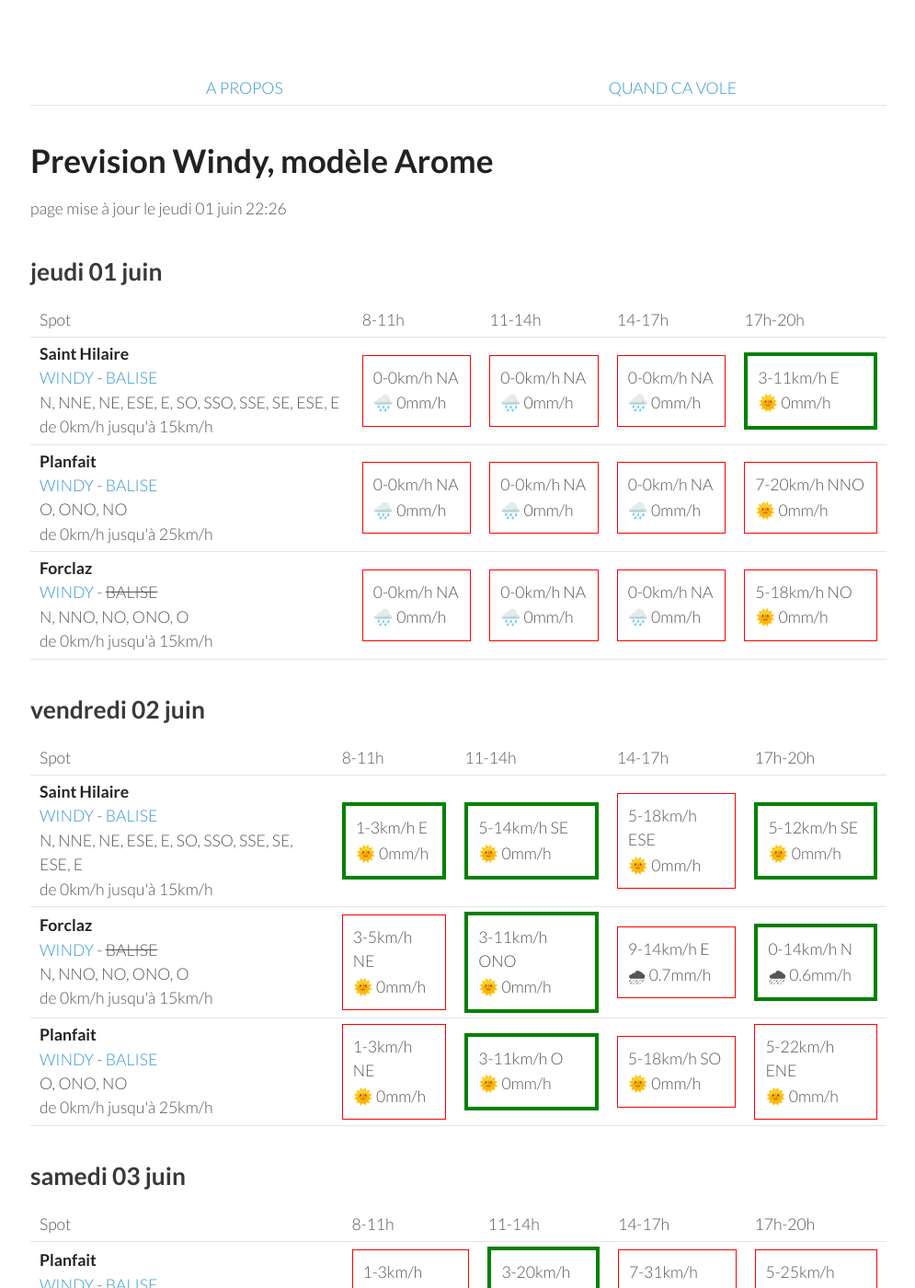
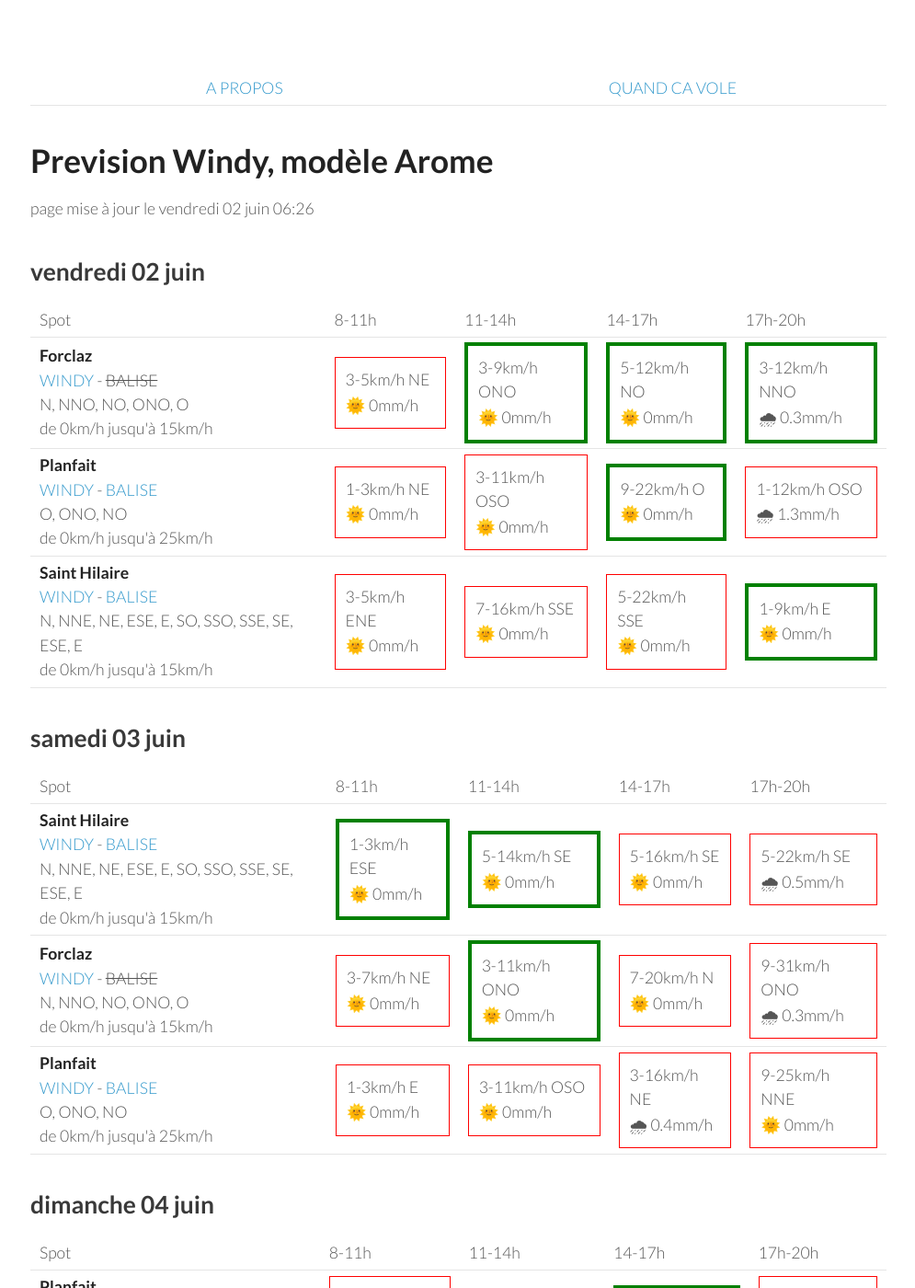
Before and after one commit to parapente-dans-le-nord/parapente-dans-le-nord.github.io, a Jekyll site: the page built from alpes_nord.markdown, in a window 1280 px wide and 1400 px high. Shown: the whole window at 92% size, without its empty margins (25-1020 px from the left). Built offline with Jekyll 4.4.1, drawn with Linux system fonts in a browser that asks for light colours; some of the changed text lies outside the part shown.

Commit message:
update index.markdown

```diff
--- a/alpes_nord.markdown
+++ b/alpes_nord.markdown
@@ -7,51 +7,8 @@ title:  "Tous les spots"
 {: .links}
 
 # Prevision Windy, modèle Arome
-page mise à jour le jeudi 01 juin 22:26
+page mise à jour le vendredi 02 juin 06:26
 
-## jeudi 01 juin
-
-{::nomarkdown}
-<table>
-  <tbody>
-    <tr>
-      <td>Spot</td>
-      <td>8-11h</td>
-      <td>11-14h</td>
-      <td>14-17h</td>
-      <td>17h-20h</td>
-    </tr>
-<tr>
-        <td><strong>Saint Hilaire</strong><br><a href="https://windy.com/45.307/5.888?45.087,5.889,9,m:eUFagkX">WINDY</a> - <span class=""><a href="http://www.balisemeteo.com/balise.php?idBalise=61">BALISE</a> </span><br> <span class="vent-favorable">N, NNE, NE, ESE, E, SO, SSO, SSE, SE, ESE, E</span><br><span class="force-vent">de 0km/h jusqu'à 15km/h</span> </td>
-
-            <td><div class="not-flyable"><p>0-0km/h NA</p><p>🌧️ 0mm/h</p></div></td>
-            <td><div class="not-flyable"><p>0-0km/h NA</p><p>🌧️ 0mm/h</p></div></td>
-            <td><div class="not-flyable"><p>0-0km/h NA</p><p>🌧️ 0mm/h</p></div></td>
-            <td><div class="flyable"><p>3-11km/h E</p><p>🌞 0mm/h</p></div></td>
-
-    </tr>
-<tr>
-        <td><strong>Planfait</strong><br><a href="https://windy.com/45.853/6.223?45.415,6.223,8">WINDY</a> - <span class=""><a href="https://www.openwindmap.org/PP496">BALISE</a> </span><br> <span class="vent-favorable">O, ONO, NO</span><br><span class="force-vent">de 0km/h jusqu'à 25km/h</span> </td>
-
-            <td><div class="not-flyable"><p>0-0km/h NA</p><p>🌧️ 0mm/h</p></div></td>
-            <td><div class="not-flyable"><p>0-0km/h NA</p><p>🌧️ 0mm/h</p></div></td>
-            <td><div class="not-flyable"><p>0-0km/h NA</p><p>🌧️ 0mm/h</p></div></td>
-            <td><div class="not-flyable"><p>7-20km/h NNO</p><p>🌞 0mm/h</p></div></td>
-
-    </tr>
-<tr>
-        <td><strong>Forclaz</strong><br><a href="https://windy.com/45.814/6.247?45.375,6.246,8,m:eVwaglz">WINDY</a> - <span class="no-balise"> BALISE </span><br> <span class="vent-favorable">N, NNO, NO, ONO, O</span><br><span class="force-vent">de 0km/h jusqu'à 15km/h</span> </td>
-
-            <td><div class="not-flyable"><p>0-0km/h NA</p><p>🌧️ 0mm/h</p></div></td>
-            <td><div class="not-flyable"><p>0-0km/h NA</p><p>🌧️ 0mm/h</p></div></td>
-            <td><div class="not-flyable"><p>0-0km/h NA</p><p>🌧️ 0mm/h</p></div></td>
-            <td><div class="not-flyable"><p>5-18km/h NO</p><p>🌞 0mm/h</p></div></td>
-
-    </tr>
-
-</tbody>
-</table>
-{:/}
 ## vendredi 02 juin
 
 {::nomarkdown}
@@ -65,22 +22,12 @@ page mise à jour le jeudi 01 juin 22:26
       <td>17h-20h</td>
     </tr>
 <tr>
-        <td><strong>Saint Hilaire</strong><br><a href="https://windy.com/45.307/5.888?45.087,5.889,9,m:eUFagkX">WINDY</a> - <span class=""><a href="http://www.balisemeteo.com/balise.php?idBalise=61">BALISE</a> </span><br> <span class="vent-favorable">N, NNE, NE, ESE, E, SO, SSO, SSE, SE, ESE, E</span><br><span class="force-vent">de 0km/h jusqu'à 15km/h</span> </td>
-
-            <td><div class="flyable"><p>1-3km/h E</p><p>🌞 0mm/h</p></div></td>
-            <td><div class="flyable"><p>5-14km/h SE</p><p>🌞 0mm/h</p></div></td>
-            <td><div class="not-flyable"><p>5-18km/h ESE</p><p>🌞 0mm/h</p></div></td>
-            <td><div class="flyable"><p>5-12km/h SE</p><p>🌞 0mm/h</p></div></td>
-
-
-    </tr>
-<tr>
         <td><strong>Forclaz</strong><br><a href="https://windy.com/45.814/6.247?45.375,6.246,8,m:eVwaglz">WINDY</a> - <span class="no-balise"> BALISE </span><br> <span class="vent-favorable">N, NNO, NO, ONO, O</span><br><span class="force-vent">de 0km/h jusqu'à 15km/h</span> </td>
 
             <td><div class="not-flyable"><p>3-5km/h NE</p><p>🌞 0mm/h</p></div></td>
-            <td><div class="flyable"><p>3-11km/h ONO</p><p>🌞 0mm/h</p></div></td>
-            <td><div class="not-flyable"><p>9-14km/h E</p><p>🌧 0.7mm/h</p></div></td>
-            <td><div class="flyable"><p>0-14km/h N</p><p>🌧 0.6mm/h</p></div></td>
+            <td><div class="flyable"><p>3-9km/h ONO</p><p>🌞 0mm/h</p></div></td>
+            <td><div class="flyable"><p>5-12km/h NO</p><p>🌞 0mm/h</p></div></td>
+            <td><div class="flyable"><p>3-12km/h NNO</p><p>🌧 0.3mm/h</p></div></td>
 
 
     </tr>
@@ -88,9 +35,19 @@ page mise à jour le jeudi 01 juin 22:26
         <td><strong>Planfait</strong><br><a href="https://windy.com/45.853/6.223?45.415,6.223,8">WINDY</a> - <span class=""><a href="https://www.openwindmap.org/PP496">BALISE</a> </span><br> <span class="vent-favorable">O, ONO, NO</span><br><span class="force-vent">de 0km/h jusqu'à 25km/h</span> </td>
 
             <td><div class="not-flyable"><p>1-3km/h NE</p><p>🌞 0mm/h</p></div></td>
-            <td><div class="flyable"><p>3-11km/h O</p><p>🌞 0mm/h</p></div></td>
-            <td><div class="not-flyable"><p>5-18km/h SO</p><p>🌞 0mm/h</p></div></td>
-            <td><div class="not-flyable"><p>5-22km/h ENE</p><p>🌞 0mm/h</p></div></td>
+            <td><div class="not-flyable"><p>3-11km/h OSO</p><p>🌞 0mm/h</p></div></td>
+            <td><div class="flyable"><p>9-22km/h O</p><p>🌞 0mm/h</p></div></td>
+            <td><div class="not-flyable"><p>1-12km/h OSO</p><p>🌧 1.3mm/h</p></div></td>
+
+
+    </tr>
+<tr>
+        <td><strong>Saint Hilaire</strong><br><a href="https://windy.com/45.307/5.888?45.087,5.889,9,m:eUFagkX">WINDY</a> - <span class=""><a href="http://www.balisemeteo.com/balise.php?idBalise=61">BALISE</a> </span><br> <span class="vent-favorable">N, NNE, NE, ESE, E, SO, SSO, SSE, SE, ESE, E</span><br><span class="force-vent">de 0km/h jusqu'à 15km/h</span> </td>
+
+            <td><div class="not-flyable"><p>3-5km/h ENE</p><p>🌞 0mm/h</p></div></td>
+            <td><div class="not-flyable"><p>7-16km/h SSE</p><p>🌞 0mm/h</p></div></td>
+            <td><div class="not-flyable"><p>5-22km/h SSE</p><p>🌞 0mm/h</p></div></td>
+            <td><div class="flyable"><p>1-9km/h E</p><p>🌞 0mm/h</p></div></td>
 
 
     </tr>
@@ -111,32 +68,32 @@ page mise à jour le jeudi 01 juin 22:26
       <td>17h-20h</td>
     </tr>
 <tr>
-        <td><strong>Planfait</strong><br><a href="https://windy.com/45.853/6.223?45.415,6.223,8">WINDY</a> - <span class=""><a href="https://www.openwindmap.org/PP496">BALISE</a> </span><br> <span class="vent-favorable">O, ONO, NO</span><br><span class="force-vent">de 0km/h jusqu'à 25km/h</span> </td>
-
-            <td><div class="not-flyable"><p>1-3km/h NNE</p><p>🌞 0mm/h</p></div></td>
-            <td><div class="flyable"><p>3-20km/h O</p><p>🌞 0mm/h</p></div></td>
-            <td><div class="not-flyable"><p>7-31km/h NO</p><p>🌧 0.2mm/h</p></div></td>
-            <td><div class="not-flyable"><p>5-25km/h SSO</p><p>🌧 3mm/h</p></div></td>
-
-
-    </tr>
-<tr>
         <td><strong>Saint Hilaire</strong><br><a href="https://windy.com/45.307/5.888?45.087,5.889,9,m:eUFagkX">WINDY</a> - <span class=""><a href="http://www.balisemeteo.com/balise.php?idBalise=61">BALISE</a> </span><br> <span class="vent-favorable">N, NNE, NE, ESE, E, SO, SSO, SSE, SE, ESE, E</span><br><span class="force-vent">de 0km/h jusqu'à 15km/h</span> </td>
 
-            <td><div class="flyable"><p>1-3km/h SSE</p><p>🌞 0mm/h</p></div></td>
-            <td><div class="not-flyable"><p>3-20km/h O</p><p>🌞 0mm/h</p></div></td>
-            <td><div class="not-flyable"><p>5-33km/h SO</p><p>🌧 5mm/h</p></div></td>
-            <td><div class="not-flyable"><p>3-27km/h NE</p><p>🌧 4mm/h</p></div></td>
+            <td><div class="flyable"><p>1-3km/h ESE</p><p>🌞 0mm/h</p></div></td>
+            <td><div class="flyable"><p>5-14km/h SE</p><p>🌞 0mm/h</p></div></td>
+            <td><div class="not-flyable"><p>5-16km/h SE</p><p>🌞 0mm/h</p></div></td>
+            <td><div class="not-flyable"><p>5-22km/h SE</p><p>🌧 0.5mm/h</p></div></td>
 
 
     </tr>
 <tr>
         <td><strong>Forclaz</strong><br><a href="https://windy.com/45.814/6.247?45.375,6.246,8,m:eVwaglz">WINDY</a> - <span class="no-balise"> BALISE </span><br> <span class="vent-favorable">N, NNO, NO, ONO, O</span><br><span class="force-vent">de 0km/h jusqu'à 15km/h</span> </td>
 
-            <td><div class="not-flyable"><p>1-5km/h ENE</p><p>🌞 0mm/h</p></div></td>
-            <td><div class="not-flyable"><p>3-20km/h O</p><p>🌞 0mm/h</p></div></td>
-            <td><div class="not-flyable"><p>5-31km/h NO</p><p>🌧 0.2mm/h</p></div></td>
-            <td><div class="not-flyable"><p>5-25km/h SSO</p><p>🌧 4.8mm/h</p></div></td>
+            <td><div class="not-flyable"><p>3-7km/h NE</p><p>🌞 0mm/h</p></div></td>
+            <td><div class="flyable"><p>3-11km/h ONO</p><p>🌞 0mm/h</p></div></td>
+            <td><div class="not-flyable"><p>7-20km/h N</p><p>🌞 0mm/h</p></div></td>
+            <td><div class="not-flyable"><p>9-31km/h ONO</p><p>🌧 0.3mm/h</p></div></td>
+
+
+    </tr>
+<tr>
+        <td><strong>Planfait</strong><br><a href="https://windy.com/45.853/6.223?45.415,6.223,8">WINDY</a> - <span class=""><a href="https://www.openwindmap.org/PP496">BALISE</a> </span><br> <span class="vent-favorable">O, ONO, NO</span><br><span class="force-vent">de 0km/h jusqu'à 25km/h</span> </td>
+
+            <td><div class="not-flyable"><p>1-3km/h E</p><p>🌞 0mm/h</p></div></td>
+            <td><div class="not-flyable"><p>3-11km/h OSO</p><p>🌞 0mm/h</p></div></td>
+            <td><div class="not-flyable"><p>3-16km/h NE</p><p>🌧 0.4mm/h</p></div></td>
+            <td><div class="not-flyable"><p>9-25km/h NNE</p><p>🌞 0mm/h</p></div></td>
 
 
     </tr>
@@ -159,30 +116,30 @@ page mise à jour le jeudi 01 juin 22:26
 <tr>
         <td><strong>Planfait</strong><br><a href="https://windy.com/45.853/6.223?45.415,6.223,8">WINDY</a> - <span class=""><a href="https://www.openwindmap.org/PP496">BALISE</a> </span><br> <span class="vent-favorable">O, ONO, NO</span><br><span class="force-vent">de 0km/h jusqu'à 25km/h</span> </td>
 
-            <td><div class="not-flyable"><p>3-16km/h NE</p><p>🌧 0.3mm/h</p></div></td>
-            <td><div class="flyable"><p>3-16km/h ONO</p><p>🌧 1.7mm/h</p></div></td>
-            <td><div class="flyable"><p>5-25km/h NO</p><p>🌧 0.8mm/h</p></div></td>
-            <td><div class="not-flyable"><p>1-25km/h OSO</p><p>🌧 2.5mm/h</p></div></td>
+            <td><div class="not-flyable"><p>3-18km/h ENE</p><p>🌧 2.9mm/h</p></div></td>
+            <td><div class="not-flyable"><p>0-16km/h N</p><p>🌧 1.2mm/h</p></div></td>
+            <td><div class="flyable"><p>3-22km/h NO</p><p>🌧 1.9mm/h</p></div></td>
+            <td><div class="not-flyable"><p>1-24km/h SSO</p><p>🌧 3.4mm/h</p></div></td>
 
 
     </tr>
 <tr>
         <td><strong>Saint Hilaire</strong><br><a href="https://windy.com/45.307/5.888?45.087,5.889,9,m:eUFagkX">WINDY</a> - <span class=""><a href="http://www.balisemeteo.com/balise.php?idBalise=61">BALISE</a> </span><br> <span class="vent-favorable">N, NNE, NE, ESE, E, SO, SSO, SSE, SE, ESE, E</span><br><span class="force-vent">de 0km/h jusqu'à 15km/h</span> </td>
 
-            <td><div class="not-flyable"><p>1-12km/h NNO</p><p>🌞 0mm/h</p></div></td>
-            <td><div class="not-flyable"><p>3-18km/h O</p><p>🌧 0.3mm/h</p></div></td>
-            <td><div class="not-flyable"><p>3-29km/h N</p><p>🌧 7mm/h</p></div></td>
-            <td><div class="not-flyable"><p>1-25km/h SO</p><p>🌧 0.8mm/h</p></div></td>
+            <td><div class="flyable"><p>1-11km/h NE</p><p>🌧 0.2mm/h</p></div></td>
+            <td><div class="not-flyable"><p>1-16km/h ONO</p><p>🌧 0.6mm/h</p></div></td>
+            <td><div class="not-flyable"><p>1-27km/h SO</p><p>🌧 3mm/h</p></div></td>
+            <td><div class="not-flyable"><p>3-18km/h ESE</p><p>🌧 4.5mm/h</p></div></td>
 
 
     </tr>
 <tr>
         <td><strong>Forclaz</strong><br><a href="https://windy.com/45.814/6.247?45.375,6.246,8,m:eVwaglz">WINDY</a> - <span class="no-balise"> BALISE </span><br> <span class="vent-favorable">N, NNO, NO, ONO, O</span><br><span class="force-vent">de 0km/h jusqu'à 15km/h</span> </td>
 
-            <td><div class="not-flyable"><p>1-18km/h ENE</p><p>🌧 0.4mm/h</p></div></td>
-            <td><div class="not-flyable"><p>1-16km/h O</p><p>🌧 0.7mm/h</p></div></td>
-            <td><div class="not-flyable"><p>5-25km/h NO</p><p>🌧 0.5mm/h</p></div></td>
-            <td><div class="not-flyable"><p>1-25km/h SO</p><p>🌧 3.1mm/h</p></div></td>
+            <td><div class="not-flyable"><p>3-18km/h E</p><p>🌧 2.5mm/h</p></div></td>
+            <td><div class="not-flyable"><p>0-16km/h NNE</p><p>🌧 1.2mm/h</p></div></td>
+            <td><div class="not-flyable"><p>3-24km/h NNO</p><p>🌧 0.9mm/h</p></div></td>
+            <td><div class="not-flyable"><p>1-22km/h SSE</p><p>🌧 4.5mm/h</p></div></td>
 
 
     </tr>
@@ -205,8 +162,8 @@ page mise à jour le jeudi 01 juin 22:26
 <tr>
         <td><strong>Planfait</strong><br><a href="https://windy.com/45.853/6.223?45.415,6.223,8">WINDY</a> - <span class=""><a href="https://www.openwindmap.org/PP496">BALISE</a> </span><br> <span class="vent-favorable">O, ONO, NO</span><br><span class="force-vent">de 0km/h jusqu'à 25km/h</span> </td>
 
-            <td><div class="not-flyable"><p>3-16km/h SE</p><p>🌧 1.2mm/h</p></div></td>
-            <td><div class="flyable"><p>5-20km/h NO</p><p>🌧 0.4mm/h</p></div></td>
+            <td><div class="not-flyable"><p>3-16km/h ESE</p><p>🌧 0.2mm/h</p></div></td>
+            <td><div class="flyable"><p>5-20km/h NO</p><p>🌧 0.2mm/h</p></div></td>
             <td><div class="not-flyable"><p>7-27km/h NNO</p><p>🌧 4mm/h</p></div></td>
             <td><div class="not-flyable"><p>1-29km/h NO</p><p>🌧 4.4mm/h</p></div></td>
 
@@ -215,8 +172,8 @@ page mise à jour le jeudi 01 juin 22:26
 <tr>
         <td><strong>Saint Hilaire</strong><br><a href="https://windy.com/45.307/5.888?45.087,5.889,9,m:eUFagkX">WINDY</a> - <span class=""><a href="http://www.balisemeteo.com/balise.php?idBalise=61">BALISE</a> </span><br> <span class="vent-favorable">N, NNE, NE, ESE, E, SO, SSO, SSE, SE, ESE, E</span><br><span class="force-vent">de 0km/h jusqu'à 15km/h</span> </td>
 
-            <td><div class="not-flyable"><p>1-11km/h NNO</p><p>🌧 0.3mm/h</p></div></td>
-            <td><div class="not-flyable"><p>3-22km/h NO</p><p>🌞 0mm/h</p></div></td>
+            <td><div class="not-flyable"><p>1-11km/h ONO</p><p>🌞 0mm/h</p></div></td>
+            <td><div class="not-flyable"><p>3-18km/h NO</p><p>🌧 0.3mm/h</p></div></td>
             <td><div class="not-flyable"><p>3-27km/h NNO</p><p>🌧 1.4mm/h</p></div></td>
             <td><div class="not-flyable"><p>3-29km/h NE</p><p>🌧 0.8mm/h</p></div></td>
 
@@ -225,8 +182,8 @@ page mise à jour le jeudi 01 juin 22:26
 <tr>
         <td><strong>Forclaz</strong><br><a href="https://windy.com/45.814/6.247?45.375,6.246,8,m:eVwaglz">WINDY</a> - <span class="no-balise"> BALISE </span><br> <span class="vent-favorable">N, NNO, NO, ONO, O</span><br><span class="force-vent">de 0km/h jusqu'à 15km/h</span> </td>
 
-            <td><div class="not-flyable"><p>3-18km/h SE</p><p>🌧 1mm/h</p></div></td>
-            <td><div class="not-flyable"><p>3-20km/h NO</p><p>🌧 0.2mm/h</p></div></td>
+            <td><div class="not-flyable"><p>3-18km/h SE</p><p>🌧 0.2mm/h</p></div></td>
+            <td><div class="not-flyable"><p>5-20km/h NO</p><p>🌞 0mm/h</p></div></td>
             <td><div class="not-flyable"><p>7-29km/h NO</p><p>🌧 3.8mm/h</p></div></td>
             <td><div class="not-flyable"><p>1-31km/h OSO</p><p>🌧 6mm/h</p></div></td>
 
```
